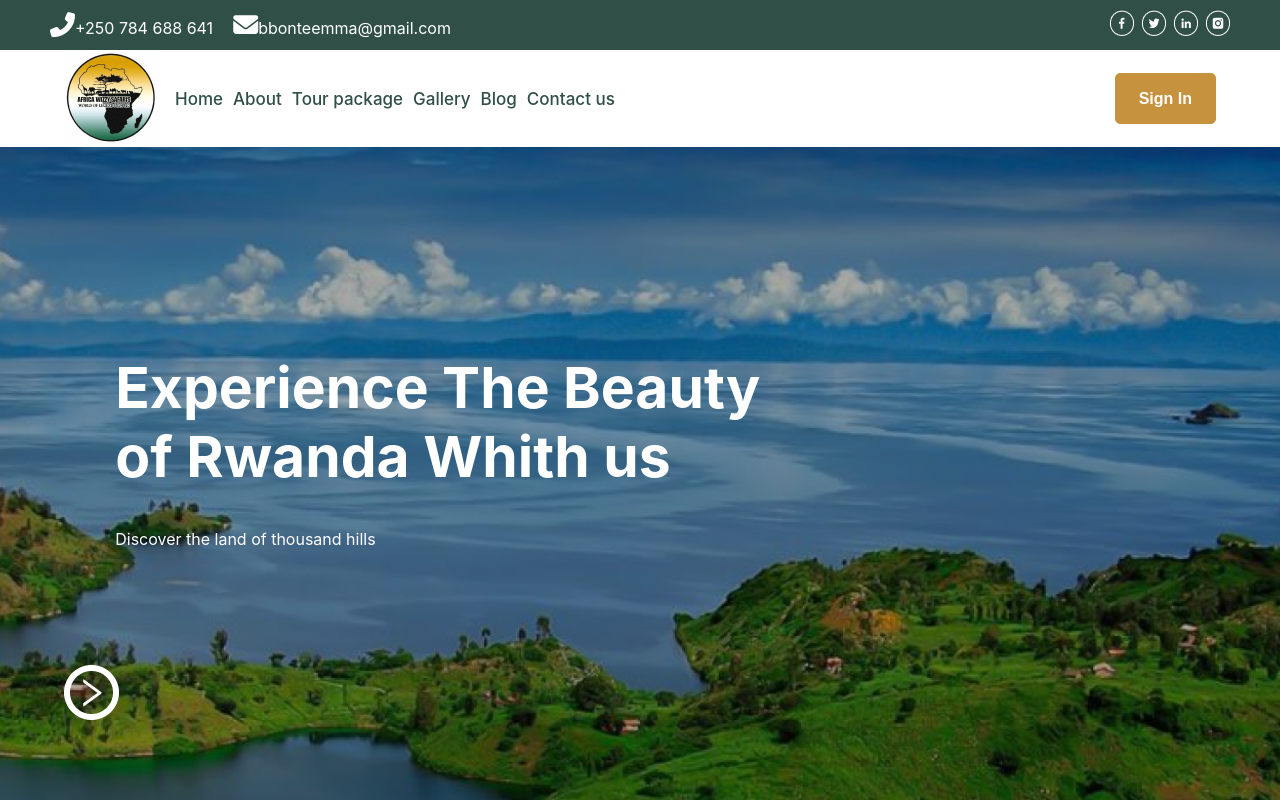
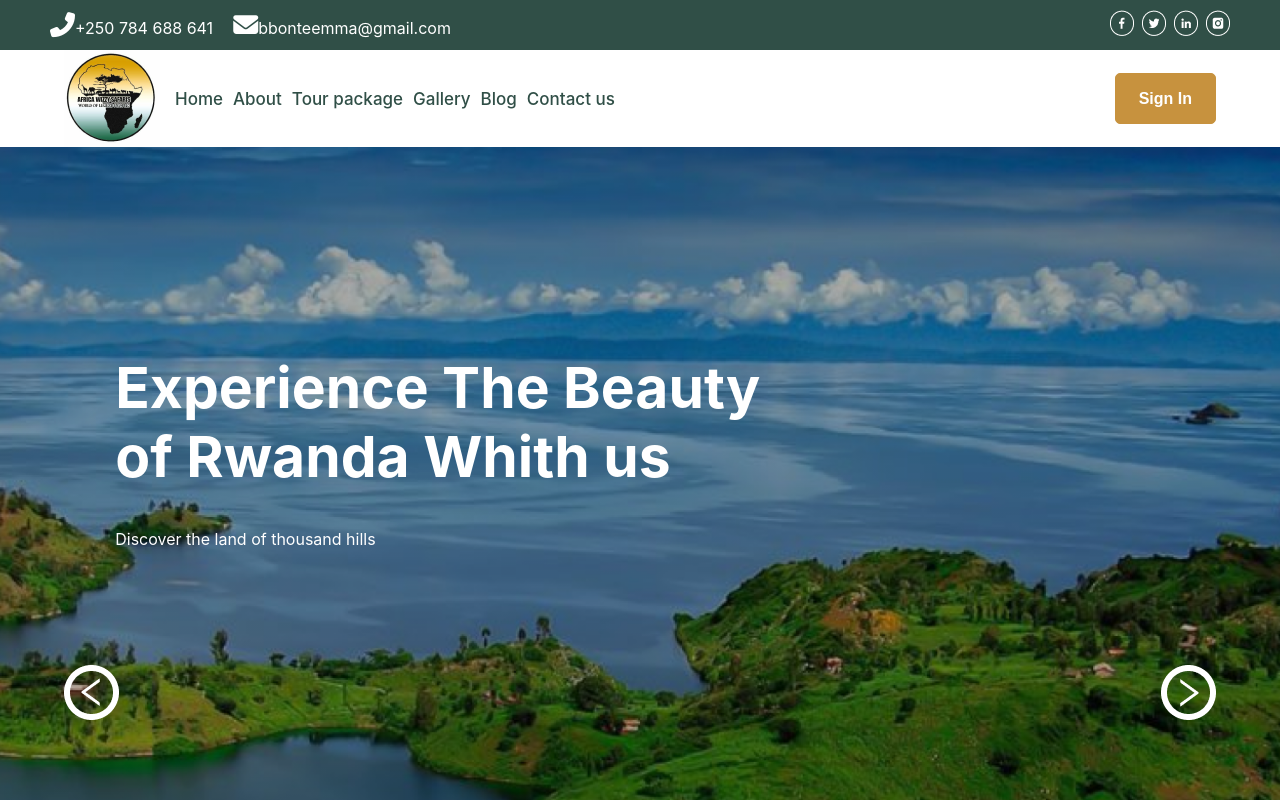
Before and after one commit to kadjialan/figma-page-react, a React (Create React App) app: page / in a window 1280 px wide. Shown: the top 800 px of the page. Built offline with nearby package versions, Linux system fonts and the light colour scheme.

Commit message:
solving deployment issues

```diff
--- a/src/Pages/Home/Hero/Hero.jsx
+++ b/src/Pages/Home/Hero/Hero.jsx
@@ -1,5 +1,5 @@
 import React from 'react';
-/* import Pionter1 from '../../../asserts/images/left.png'; */
+import Pionter1 from '../../../asserts/images/left.png';
 import Pionter2 from '../../../asserts/images/right.png';
 import './Hero.css';
 
@@ -11,7 +11,7 @@ export default function Hero() {
         <p>Discover the land of thousand hills</p>
       </div>
       <div className="pointers">
-        {/* <img src={Pionter1} alt="right" /> */}
+        <img src={Pionter1} alt="right" />
         <img src={Pionter2} alt="left" />
       </div>
     </div>
```
